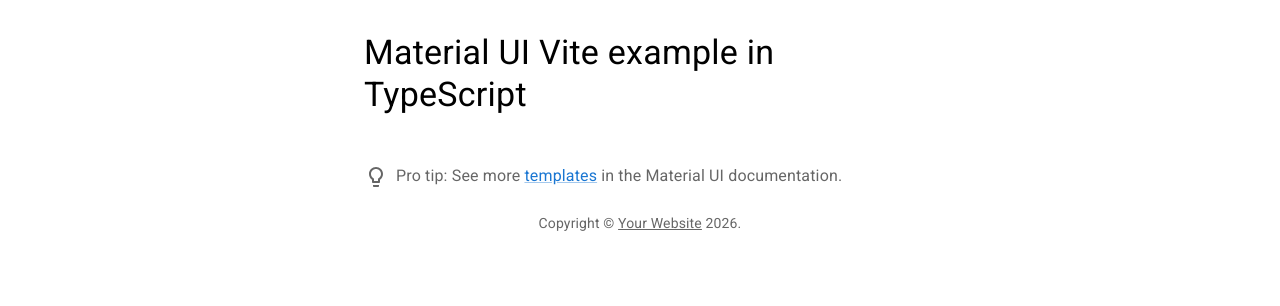
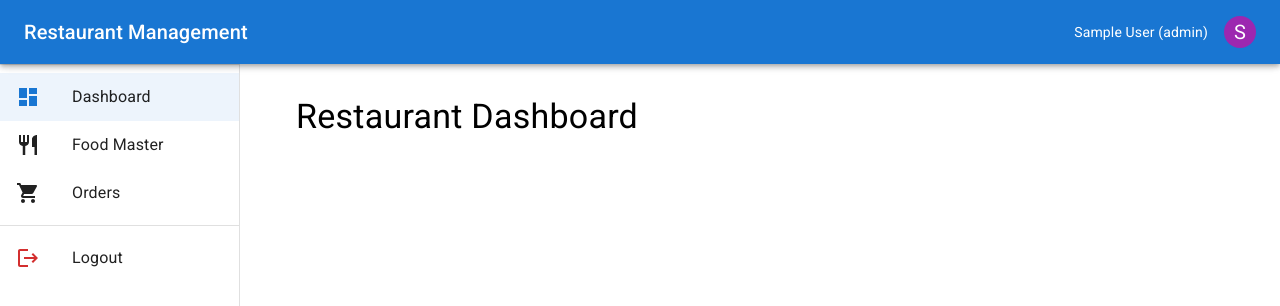
Before and after one commit to krisnadwinugraha/restaurant-client, a React (Vite) app: page / in a window 1280 px wide. Shown: the top 306 px of the page. Built offline with nearby package versions, Linux system fonts and the light colour scheme; sample sign-in values are in the browser's storage.

Commit message:
Setup Login, React Router and protected routes

```diff
--- a/src/App.tsx
+++ b/src/App.tsx
@@ -1,38 +1,42 @@
 import * as React from 'react';
-import Container from '@mui/material/Container';
-import Typography from '@mui/material/Typography';
-import Box from '@mui/material/Box';
-import Link from '@mui/material/Link';
-import ProTip from './ProTip';
+import { BrowserRouter, Routes, Route, Navigate } from 'react-router-dom';
+import { AuthProvider } from './context/AuthContext';
+import ProtectedRoute from './components/ProtectedRoute';
+import MainLayout from './layouts/MainLayout'; // Import your new layout
 
-function Copyright() {
-  return (
-    <Typography
-      variant="body2"
-      align="center"
-      sx={{
-        color: 'text.secondary',
-      }}
-    >
-      {'Copyright © '}
-      <Link color="inherit" href="https://mui.com/">
-        Your Website
-      </Link>{' '}
-      {new Date().getFullYear()}.
-    </Typography>
-  );
-}
+// Pages
+import Login from './pages/Login';
+import Dashboard from './pages/Dashboard';
+import FoodMaster from './pages/FoodMaster';
 
 export default function App() {
   return (
-    <Container maxWidth="sm">
-      <Box sx={{ my: 4 }}>
-        <Typography variant="h4" component="h1" sx={{ mb: 2 }}>
-          Material UI Vite example in TypeScript
-        </Typography>
-        <ProTip />
-        <Copyright />
-      </Box>
-    </Container>
+    <AuthProvider>
+      <BrowserRouter>
+        <Routes>
+          {/* Public Route: No Layout needed here */}
+          <Route path="/login" element={<Login />} />
+
+          {/* All Protected Routes go inside the Gatekeeper (ProtectedRoute) */}
+          <Route element={<ProtectedRoute />}>
+
+            {/* Everything inside MainLayout will have the Sidebar & Navbar */}
+            <Route element={<MainLayout />}>
+              <Route path="/" element={<Dashboard />} />
+              <Route path="/orders" element={<div>Order List Placeholder</div>} />
+
+              {/* You can nest role-specific routes inside the layout too */}
+              <Route element={<ProtectedRoute allowedRoles={['admin', 'waiter']} />}>
+                <Route path="/food" element={<FoodMaster />} />
+              </Route>
+            </Route>
+
+          </Route>
+
+          {/* Fallback */}
+          <Route path="*" element={<Navigate to="/" replace />} />
+        </Routes>
+      </BrowserRouter>
+    </AuthProvider>
   );
 }
--- a/src/api/axios.ts
+++ b/src/api/axios.ts
@@ -2,6 +2,7 @@
 
 const api = axios.create({
     baseURL: 'http://localhost:8000/api',
+    withCredentials: true,
     headers: {
         'Content-Type': 'application/json',
         'Accept': 'application/json',
--- /dev/null
+++ b/src/components/ProtectedRoute.tsx
@@ -0,0 +1,32 @@
+import { Navigate, Outlet, useLocation } from 'react-router-dom';
+import { useAuth } from '../context/AuthContext';
+import { CircularProgress, Box } from '@mui/material';
+
+interface ProtectedRouteProps {
+  allowedRoles?: ('admin' | 'waiter' | 'cashier')[];
+}
+
+const ProtectedRoute = ({ allowedRoles }: ProtectedRouteProps) => {
+  const { user, isAuthenticated, isLoading } = useAuth();
+  const location = useLocation();
+
+  if (isLoading) {
+    return (
+      <Box sx={{ display: 'flex', justifyContent: 'center', mt: 10 }}>
+        <CircularProgress />
+      </Box>
+    );
+  }
+
+  if (!isAuthenticated) {
+    return <Navigate to="/login" state={{ from: location }} replace />;
+  }
+
+  if (allowedRoles && user && !allowedRoles.includes(user.role)) {
+    return <Navigate to="/unauthorized" replace />;
+  }
+
+  return <Outlet />;
+};
+
+export default ProtectedRoute;
--- /dev/null
+++ b/src/layouts/MainLayout.tsx
@@ -0,0 +1,117 @@
+import React, { useState } from 'react';
+import { Outlet, useNavigate, useLocation } from 'react-router-dom';
+import {
+  Box, Drawer, AppBar, Toolbar, List, Typography, Divider,
+  IconButton, ListItem, ListItemButton, ListItemIcon, ListItemText, Avatar, Button
+} from '@mui/material';
+import {
+  Menu as MenuIcon,
+  Dashboard as DashboardIcon,
+  Restaurant as FoodIcon,
+  Logout as LogoutIcon,
+  ShoppingCart as OrderIcon
+} from '@mui/icons-material';
+import { useAuth } from '../context/AuthContext';
+
+const drawerWidth = 240;
+
+const MainLayout = () => {
+  const { user, logout } = useAuth();
+  const navigate = useNavigate();
+  const location = useLocation();
+  const [mobileOpen, setMobileOpen] = useState(false);
+
+  const menuItems = [
+    { text: 'Dashboard', icon: <DashboardIcon />, path: '/', roles: ['admin', 'waiter', 'cashier'] },
+    { text: 'Food Master', icon: <FoodIcon />, path: '/food', roles: ['admin', 'waiter'] },
+    { text: 'Orders', icon: <OrderIcon />, path: '/orders', roles: ['admin', 'waiter', 'cashier'] },
+  ];
+
+  const handleDrawerToggle = () => setMobileOpen(!mobileOpen);
+
+  const drawer = (
+    <div>
+      <Toolbar>
+        <Typography variant="h6" noWrap component="div" fontWeight="bold">
+          RestoAPI
+        </Typography>
+      </Toolbar>
+      <Divider />
+      <List>
+        {menuItems.filter(item => item.roles.includes(user?.role || '')).map((item) => (
+          <ListItem key={item.text} disablePadding>
+            <ListItemButton
+              selected={location.pathname === item.path}
+              onClick={() => navigate(item.path)}
+            >
+              <ListItemIcon sx={{ color: location.pathname === item.path ? 'primary.main' : 'inherit' }}>
+                {item.icon}
+              </ListItemIcon>
+              <ListItemText primary={item.text} />
+            </ListItemButton>
+          </ListItem>
+        ))}
+      </List>
+      <Divider />
+      <List>
+        <ListItem disablePadding>
+          <ListItemButton onClick={logout}>
+            <ListItemIcon><LogoutIcon color="error" /></ListItemIcon>
+            <ListItemText primary="Logout" />
+          </ListItemButton>
+        </ListItem>
+      </List>
+    </div>
+  );
+
+  return (
+    <Box sx={{ display: 'flex' }}>
+      <AppBar position="fixed" sx={{ zIndex: (theme) => theme.zIndex.drawer + 1 }}>
+        <Toolbar>
+          <IconButton color="inherit" edge="start" onClick={handleDrawerToggle} sx={{ mr: 2, display: { sm: 'none' } }}>
+            <MenuIcon />
+          </IconButton>
+          <Typography variant="h6" noWrap component="div" sx={{ flexGrow: 1 }}>
+            Restaurant Management
+          </Typography>
+          <Box sx={{ display: 'flex', alignItems: 'center', gap: 2 }}>
+            <Typography variant="body2" sx={{ display: { xs: 'none', sm: 'block' } }}>
+              {user?.name} ({user?.role})
+            </Typography>
+            <Avatar sx={{ bgcolor: 'secondary.main', width: 32, height: 32 }}>
+              {user?.name[0]}
+            </Avatar>
+          </Box>
+        </Toolbar>
+      </AppBar>
+
+      <Box component="nav" sx={{ width: { sm: drawerWidth }, flexShrink: { sm: 0 } }}>
+        {/* Mobile Drawer */}
+        <Drawer
+          variant="temporary"
+          open={mobileOpen}
+          onClose={handleDrawerToggle}
+          ModalProps={{ keepMounted: true }}
+          sx={{ display: { xs: 'block', sm: 'none' }, '& .MuiDrawer-paper': { boxSizing: 'border-box', width: drawerWidth } }}
+        >
+          {drawer}
+        </Drawer>
+        {/* Desktop Drawer */}
+        <Drawer
+          variant="permanent"
+          sx={{ display: { xs: 'none', sm: 'block' }, '& .MuiDrawer-paper': { boxSizing: 'border-box', width: drawerWidth } }}
+          open
+        >
+          {drawer}
+        </Drawer>
+      </Box>
+
+      <Box component="main" sx={{ flexGrow: 1, p: 3, width: { sm: `calc(100% - ${drawerWidth}px)` } }}>
+        <Toolbar />
+        <Outlet />
+      </Box>
+    </Box>
+  );
+};
+
+export default MainLayout;
--- /dev/null
+++ b/src/pages/Dashboard.tsx
@@ -0,0 +1,9 @@
+import { Typography, Container } from '@mui/material';
+
+export default function Dashboard() {
+  return (
+    <Container>
+      <Typography variant="h4">Restaurant Dashboard</Typography>
+    </Container>
+  );
+}
--- /dev/null
+++ b/src/pages/FoodMaster.tsx
@@ -0,0 +1,9 @@
+import { Typography, Container } from '@mui/material';
+
+export default function FoodMaster() {
+  return (
+    <Container>
+      <Typography variant="h4">Restaurant Food Master</Typography>
+    </Container>
+  );
+}
--- /dev/null
+++ b/src/pages/Login.tsx
@@ -0,0 +1,87 @@
+import React, { useState } from 'react';
+import {
+  Container, Box, Typography, TextField, Button, Alert, Paper
+} from '@mui/material';
+import { useAuth } from '../context/AuthContext';
+import { useNavigate } from 'react-router-dom';
+
+const Login = () => {
+  const { login } = useAuth();
+  const navigate = useNavigate();
+
+  const [email, setEmail] = useState('');
+  const [password, setPassword] = useState('');
+  const [error, setError] = useState<string | null>(null);
+  const [loading, setLoading] = useState(false);
+
+  const handleSubmit = async (e: React.FormEvent) => {
+    e.preventDefault();
+    setError(null);
+
+    if (!email || !password) {
+      setError('Please fill in all fields.');
+      return;
+    }
+
+    setLoading(true);
+    try {
+      await login({ email, password });
+      navigate('/');
+    } catch (err: any) {
+      setError(err.response?.data?.message || 'Login failed. Please check your credentials.');
+    } finally {
+      setLoading(false);
+    }
+  };
+
+  return (
+    <Container maxWidth="xs">
+      <Box sx={{ mt: 8, display: 'flex', flexDirection: 'column', alignItems: 'center' }}>
+        <Paper elevation={3} sx={{ p: 4, width: '100%', borderRadius: 2 }}>
+          <Typography variant="h5" component="h1" gutterBottom align="center" fontWeight="bold">
+            Restaurant API
+          </Typography>
+          <Typography variant="body2" color="textSecondary" align="center" sx={{ mb: 3 }}>
+            Please sign in to continue
+          </Typography>
+
+          {error && <Alert severity="error" sx={{ mb: 2 }}>{error}</Alert>}
+
+          <form onSubmit={handleSubmit}>
+            <TextField
+              label="Email Address"
+              fullWidth
+              margin="normal"
+              autoComplete="email"
+              value={email}
+              onChange={(e) => setEmail(e.target.value)}
+              required
+            />
+            <TextField
+              label="Password"
+              type="password"
+              fullWidth
+              margin="normal"
+              autoComplete="current-password"
+              value={password}
+              onChange={(e) => setPassword(e.target.value)}
+              required
+            />
+            <Button
+              type="submit"
+              fullWidth
+              variant="contained"
+              size="large"
+              disabled={loading}
+              sx={{ mt: 3, mb: 2, py: 1.5 }}
+            >
+              {loading ? 'Signing In...' : 'Login'}
+            </Button>
+          </form>
+        </Paper>
+      </Box>
+    </Container>
+  );
+};
+
+export default Login;
--- a/src/services/authService.ts
+++ b/src/services/authService.ts
@@ -15,7 +15,10 @@
 
 const authService = {
     async login(credentials: object): Promise<LoginResponse> {
+        await api.get('http://localhost:8000/sanctum/csrf-cookie');
+
         const { data } = await api.post<LoginResponse>('/login', credentials);
+
         localStorage.setItem('token', data.access_token);
         localStorage.setItem('user', JSON.stringify(data.user));
         return data;
```
